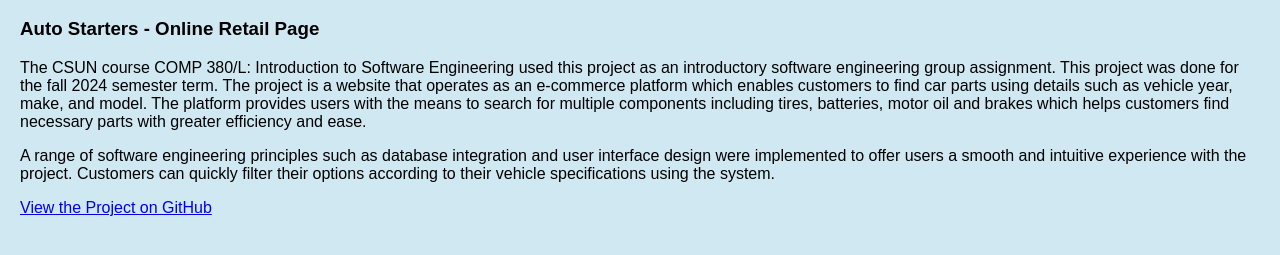
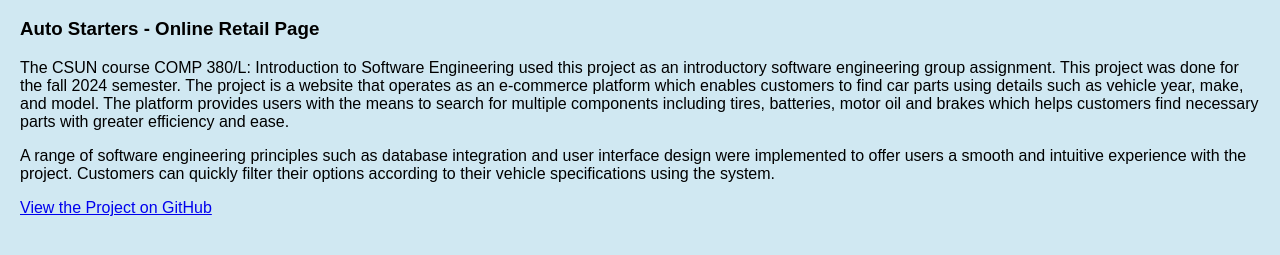
Before and after one commit to erickrayas1358/erickrayas1358, a plain HTML site: page index.html in a window 1280 px wide. Both pictures are taken after a click on the item "Projects". Shown: the part 179-434 px from the top of the page. Drawn offline with Linux system fonts and the light colour scheme.

Commit message:
Update index.html

```diff
--- a/index.html
+++ b/index.html
@@ -91,7 +91,7 @@
 
   <div class="project">
     <h3>Auto Starters - Online Retail Page</h3>
-    <p>The CSUN course COMP 380/L: Introduction to Software Engineering used this project as an introductory software engineering group assignment. This project was done for the fall 2024 semester term. The project is a website that operates as an e-commerce platform which enables customers to find car parts using details such as vehicle year, make, and model. The platform provides users with the means to search for multiple components including tires, batteries, motor oil and brakes which helps customers find necessary parts with greater efficiency and ease.</p>
+    <p>The CSUN course COMP 380/L: Introduction to Software Engineering used this project as an introductory software engineering group assignment. This project was done for the fall 2024 semester. The project is a website that operates as an e-commerce platform which enables customers to find car parts using details such as vehicle year, make, and model. The platform provides users with the means to search for multiple components including tires, batteries, motor oil and brakes which helps customers find necessary parts with greater efficiency and ease.</p>
     <p>A range of software engineering principles such as database integration and user interface design were implemented to offer users a smooth and intuitive experience with the project. Customers can quickly filter their options according to their vehicle specifications using the system.</p>
     <a href="https://github.com/raulram190/comp380_group_project" target="_blank">View the Project on GitHub</a>
   </div>
```
